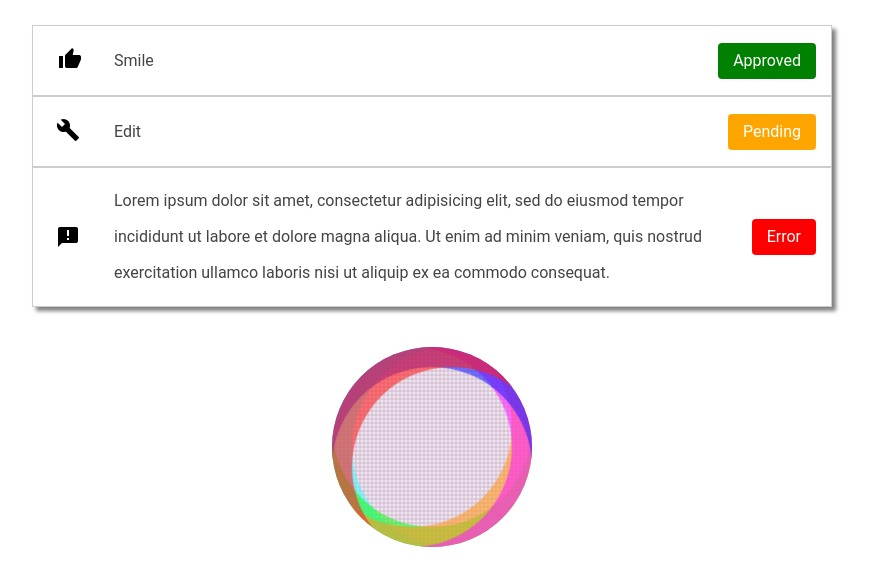
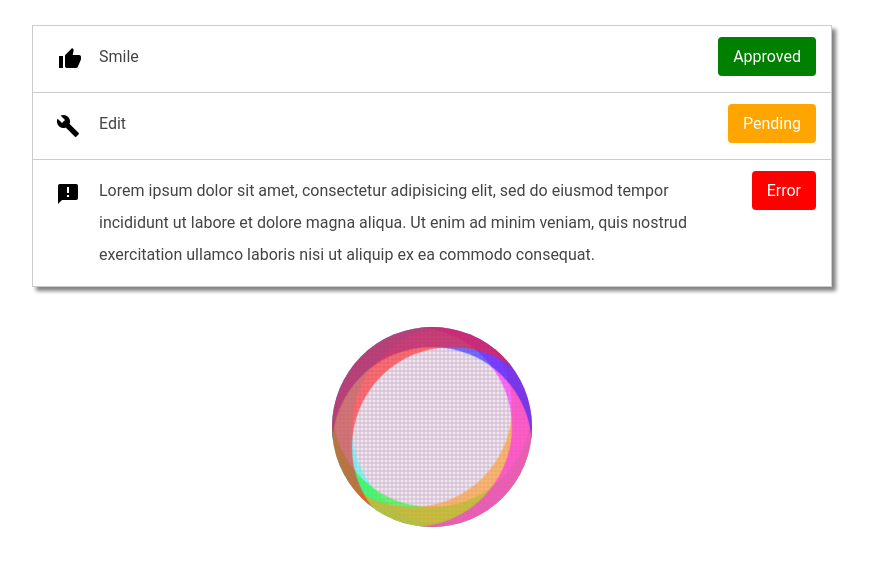
Before and after one commit to Krokusmas/level-up-homeworks, a website: page public/views/css/homework-6/index.html in a window 1280 px wide. Shown: the whole page, without its empty margins (208-1078 px from the left). Drawn offline with Linux system fonts and the light colour scheme.

Commit message:
CSS HW 6

```diff
--- a/public/views/css/homework-6/css/style.css
+++ b/public/views/css/homework-6/css/style.css
@@ -22,8 +22,6 @@ body {
   border-radius: 50%;
   background-image: repeating-radial-gradient(circle, rgba(250,250,250,1), rgba(200,170,200,1) 3px);
   background-size: 4px 4px;
-}
-.circle-shadow {
   margin: 0 auto;
   width: 200px;
   height: 200px;
@@ -35,18 +33,26 @@ body {
   20px 0px 1px rgba(70,249,249,0.6) inset;
 }
 .list {
+
+}
+.list-item-content {
+  line-height: 2;
+  padding: 15px 0;
+}
+table {
+  border-spacing: 0;
+  border: 1px solid rgba(204, 204, 204);
   width: 800px;
   margin: 0 auto;
   margin-bottom: 40px;
   box-shadow: 4px 4px 4px grey;
 }
-table {
-  width: 100%;
-  border: 1px solid rgba(204, 204, 204);
-  border-collapse: collapse;
+td {
+  vertical-align: top;
+  padding: 15px;
 }
-td {
-  padding: 15px;
+tr {
+  border-bottom: 1px solid rgba(204, 204, 204);
 }
 td:first-child {
   width: 36px;
@@ -57,7 +63,8 @@ td:last-child {
 .status {
   border-radius: 4px;
   color: white;
-  padding: 0 15px;
+  padding: 10px 15px;
+  line-height: 2;
 }
 .status-approved {
   background-color: green;
@@ -67,10 +74,6 @@ td:last-child {
 }
 .status-error {
   background-color: red;
-}
-.list-item-content {
-  display: inline-block;
-  line-height: 36px;
 }
 .sprite-item-1 {
   width: 36px;
--- a/public/views/css/homework-6/index.html
+++ b/public/views/css/homework-6/index.html
@@ -12,57 +12,45 @@
     <div class="wrapper">
       <div class="container">
         <div class="content">
-          <ul class="list">
-            <li class="list-item">
           <table>
             <tr>
               <td>
-                    <div class="sprite-item-1 list-item-content"></div>
+                <div class="sprite-item-1"></div>
+              </td>
+              <td class="list-item-content">
+                <div>Smile</div>
               </td>
               <td>
-                    <div class="list-item-content">Smile</div>
+                <span class="status status-approved">Approved</span>
+              </td>
+            </tr>
+            <tr>
+              <td>
+                <div class="sprite-item-2"></div>
+              </td>
+              <td class="list-item-content">
+                <div>Edit</div>
               </td>
               <td>
-                    <div class="status status-approved list-item-content">Approved</div>
+                <span class="status status-pending">Pending</span>
               </td>
             </tr>
-              </table>
-            </li>
-            <li class="list-item">
-              <table>
             <tr>
               <td>
-                    <div class="sprite-item-2 list-item-content"></div>
+                <div class="sprite-item-3"></div>
               </td>
-                  <td>
-                    <div class="list-item-content">Edit</div>
-                  </td>
-                  <td>
-                    <div class="status status-pending list-item-content">Pending</div>
-                  </td>
-                </tr>
-              </table>
-            </li>
-            <li class="list-item">
-              <table>
-                <tr>
-                  <td>
-                    <div class="sprite-item-3 list-item-content"></div>
-                  </td>
-                  <td>
-                    <div class="list-item-content">Lorem ipsum dolor sit amet, consectetur adipisicing elit, sed do eiusmod
+              <td class="list-item-content">
+                <div>Lorem ipsum dolor sit amet, consectetur adipisicing elit, sed do eiusmod
             tempor incididunt ut labore et dolore magna aliqua. Ut enim ad minim veniam,
             quis nostrud exercitation ullamco laboris nisi ut aliquip ex ea commodo
             consequat.</div>
               </td>
               <td>
-                    <div class="status status-error list-item-content">Error</div>
+                <span class="status status-error">Error</span>
               </td>
             </tr>
           </table>
-            </li>
-          </ul>
-          <div class="circle circle-shadow"></div>
+          <div class="circle"></div>
         </div>
       </div>
     </div>
```
Lines whose indentation alone changed are shown as unchanged.
